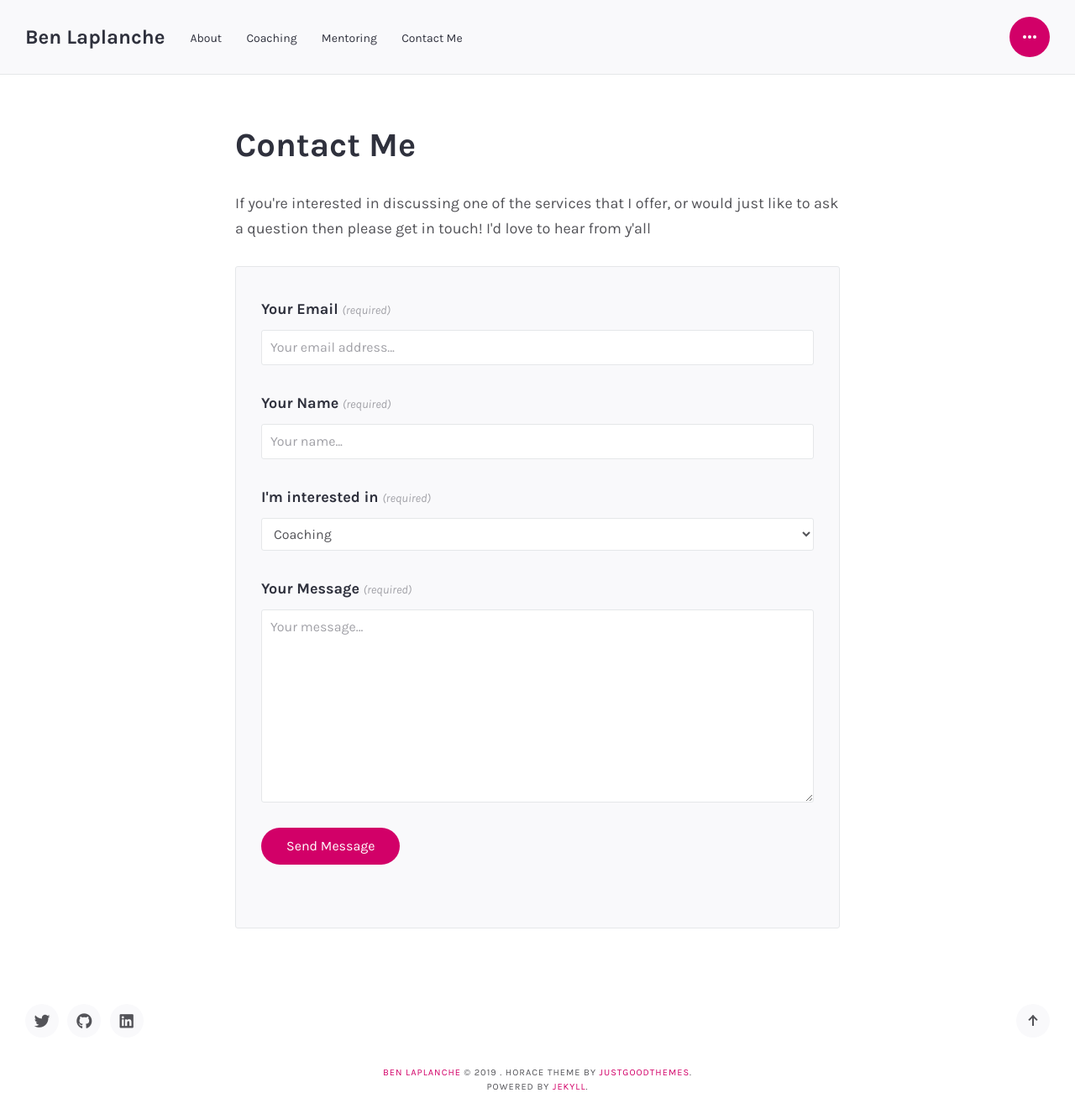
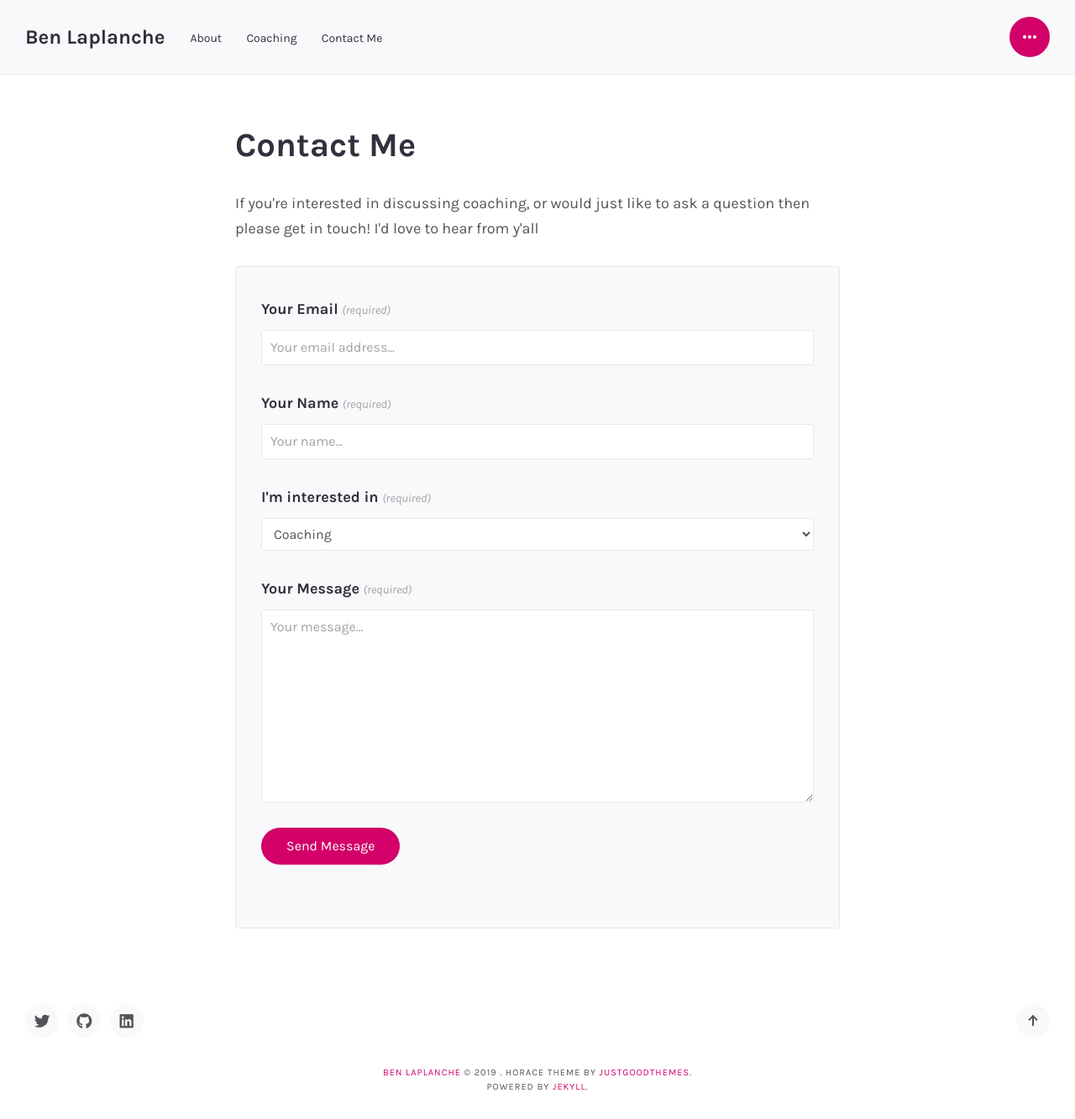
Before and after one commit to benlaplanche/benlaplanche.github.io, a Jekyll site: the page built from contact.html, in a window 1280 px wide. Shown: the whole page at 84% size. Built offline with Jekyll 4.4.1, drawn with Linux system fonts in a browser that asks for light colours; some web fonts are replaced.

Commit message:
updated picture

```diff
--- a/_config.yml
+++ b/_config.yml
@@ -15,14 +15,14 @@
 # Author
 author:
   name: 'Ben Laplanche'
-  image: 'authorimage.jpg'
+  image: 'Picture.png'
   greetings: 'Hi there!'
   description: "Ben is a Product Leader, Coach, Coffee Drinker & Purveyor of Puns, based in London UK."
   bio: "I'm enthusiastic about all things related to product management, design thinking and being customer centric. I'm currently working for Pivotal and based in London, UK."
 
 # Contact form setings
 email: ben+inboundcontact@laplanche.co.uk
-contact_page_description: "If you're interested in discussing one of the services that I offer, or would just like to ask a question then please get in touch! I'd love to hear from y'all"
+contact_page_description: "If you're interested in discussing coaching, or would just like to ask a question then please get in touch! I'd love to hear from y'all"
 thankyou_page_description: "Your message has been successfully sent. We will contact you very soon!"
 
 # Social links
@@ -36,8 +36,6 @@
     url: /about/
   - text: Coaching
     url: /coaching/
-  - text: Mentoring
-    url: /mentoring/
   - text: Contact Me
     url: /contact/
 
--- a/contact.html
+++ b/contact.html
@@ -33,7 +33,6 @@
             <label class="form-label">I'm interested in <span>(required)</span></label>
             <select name="contact_reason" class="form-input">
               <option value="coaching">Coaching</option>
-              <option value="mentoring">Mentoring</option>
               <option value="other">Other</option>
             </select>
           </div>
```
Also changed, not shown: about.md (+0 -1 lines), assets/images/Picture.png (added), assets/images/pages/Picture.png (added).
